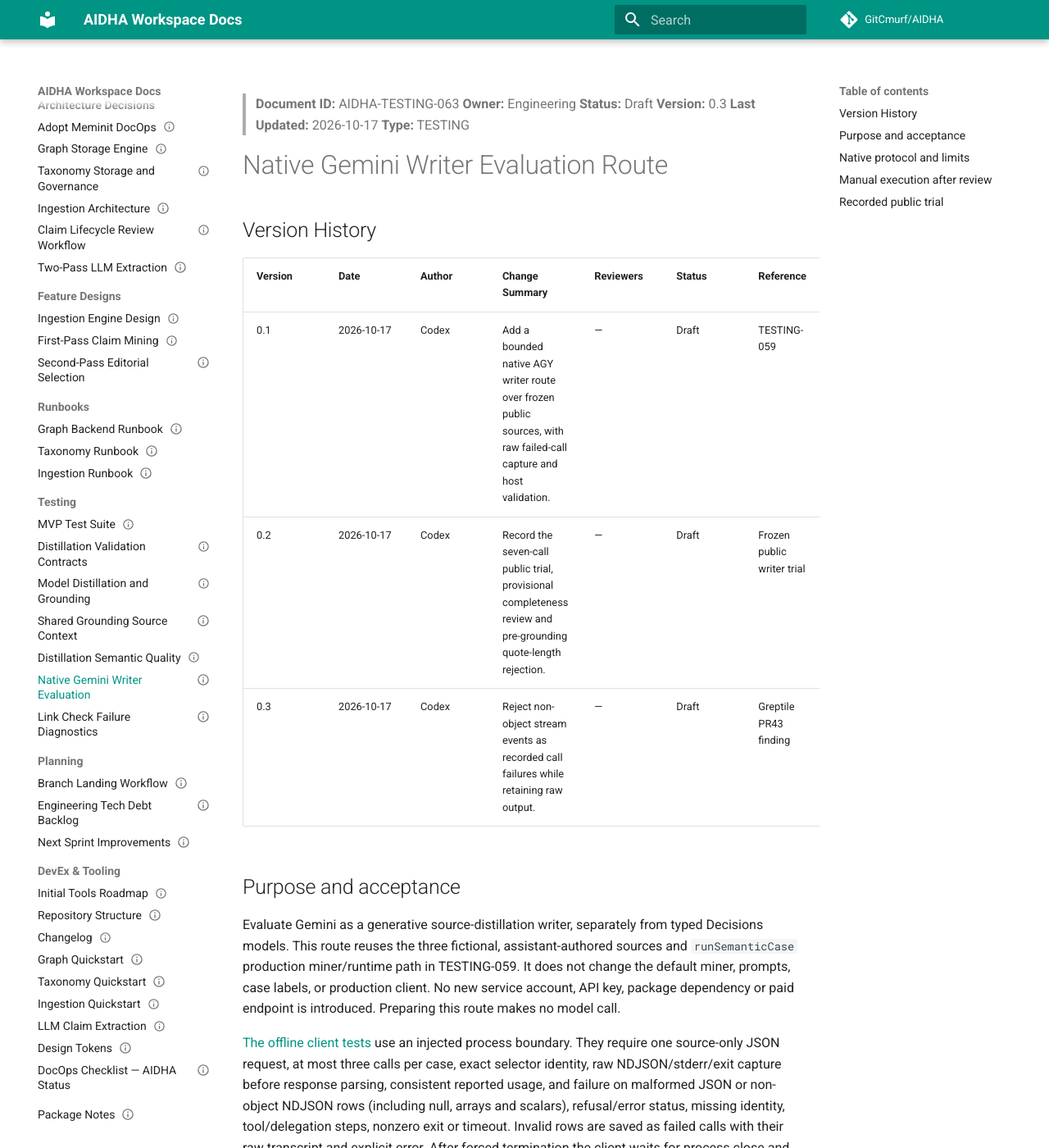
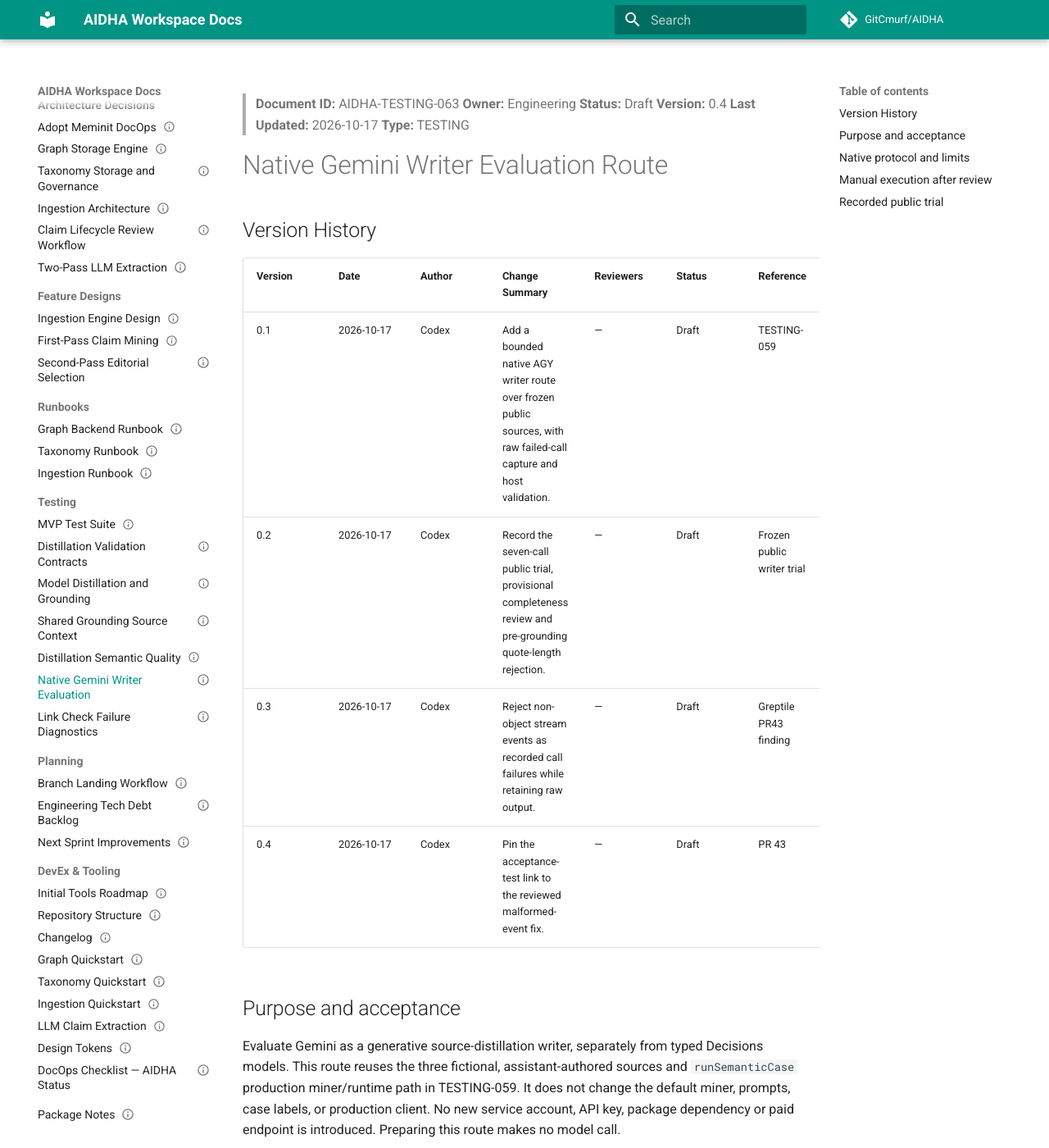
Before and after one commit to GitCmurf/AIDHA, an MkDocs documentation site: the page built from docs/55-testing/testing-063-gemini-writer-evaluation.md, in a window 1280 px wide and 1400 px high. Shown: the whole window at 82% size. Built offline with MkDocs 1.6.1 and Material for MkDocs 9.7.7, drawn with Linux system fonts in a browser that asks for light colours; comment, search, counter and statistics services are not loaded; the version menu is left out.

Commit message:
docs(eval): pin the native event regression test

```diff
--- a/docs/01-indices/catalog.json
+++ b/docs/01-indices/catalog.json
@@ -360,7 +360,7 @@
       "document_id": "AIDHA-TESTING-063",
       "owner": "Engineering",
       "status": "Draft",
-      "version": "0.3",
+      "version": "0.4",
       "last_updated": "2026-10-17",
       "title": "Native Gemini Writer Evaluation Route",
       "type": "TESTING",
--- a/docs/55-testing/testing-063-gemini-writer-evaluation.md
+++ b/docs/55-testing/testing-063-gemini-writer-evaluation.md
@@ -2,7 +2,7 @@
 document_id: AIDHA-TESTING-063
 owner: Engineering
 status: Draft
-version: '0.3'
+version: '0.4'
 last_updated: 2026-10-17
 title: Native Gemini Writer Evaluation Route
 type: TESTING
@@ -14,7 +14,7 @@
 > **Document ID:** AIDHA-TESTING-063
 > **Owner:** Engineering
 > **Status:** Draft
-> **Version:** 0.3
+> **Version:** 0.4
 > **Last Updated:** 2026-10-17
 > **Type:** TESTING
 
@@ -27,6 +27,7 @@
 | 0.1 | 2026-10-17 | Codex | Add a bounded native AGY writer route over frozen public sources, with raw failed-call capture and host validation. | — | Draft | TESTING-059 |
 | 0.2 | 2026-10-17 | Codex | Record the seven-call public trial, provisional completeness review and pre-grounding quote-length rejection. | — | Draft | Frozen public writer trial |
 | 0.3 | 2026-10-17 | Codex | Reject non-object stream events as recorded call failures while retaining raw output. | — | Draft | Greptile PR43 finding |
+| 0.4 | 2026-10-17 | Codex | Pin the acceptance-test link to the reviewed malformed-event fix. | — | Draft | PR 43 |
 
 ## Purpose and acceptance
 
@@ -36,7 +37,7 @@
 case labels, or production client. No new service account, API key, package dependency or paid
 endpoint is introduced. Preparing this route makes no model call.
 
-[The offline client tests](https://github.com/GitCmurf/AIDHA/blob/030-gemini-writer/scripts/semantic-quality/agy-client.test.mjs)
+[The offline client tests](https://github.com/GitCmurf/AIDHA/blob/3d76dc303249359b8b2759a6804cb792eb80affb/scripts/semantic-quality/agy-client.test.mjs)
 use an injected process boundary. They require one source-only JSON request, at most three calls
 per case, exact selector
 identity, raw NDJSON/stderr/exit capture before response parsing, consistent reported usage,
```
